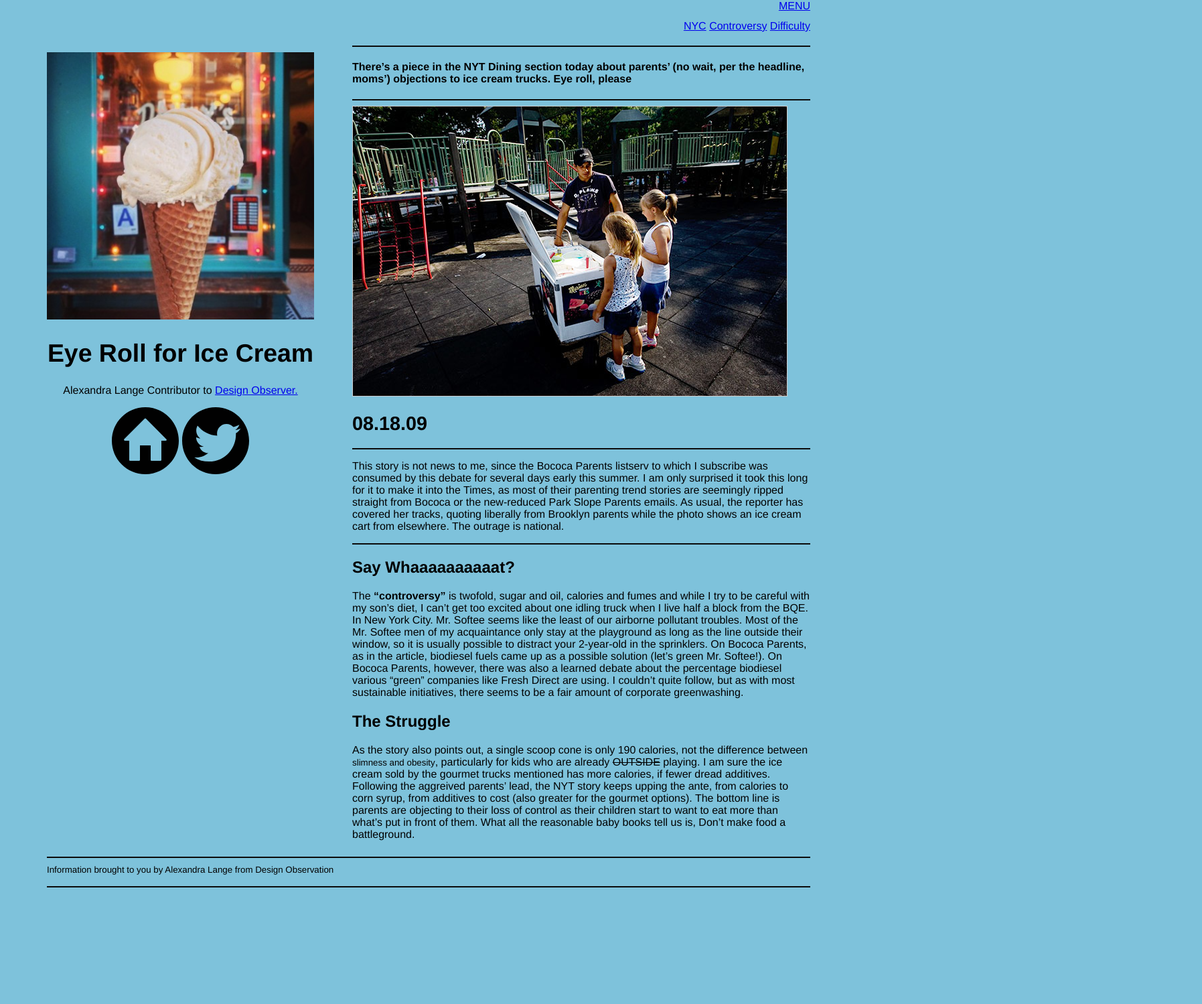
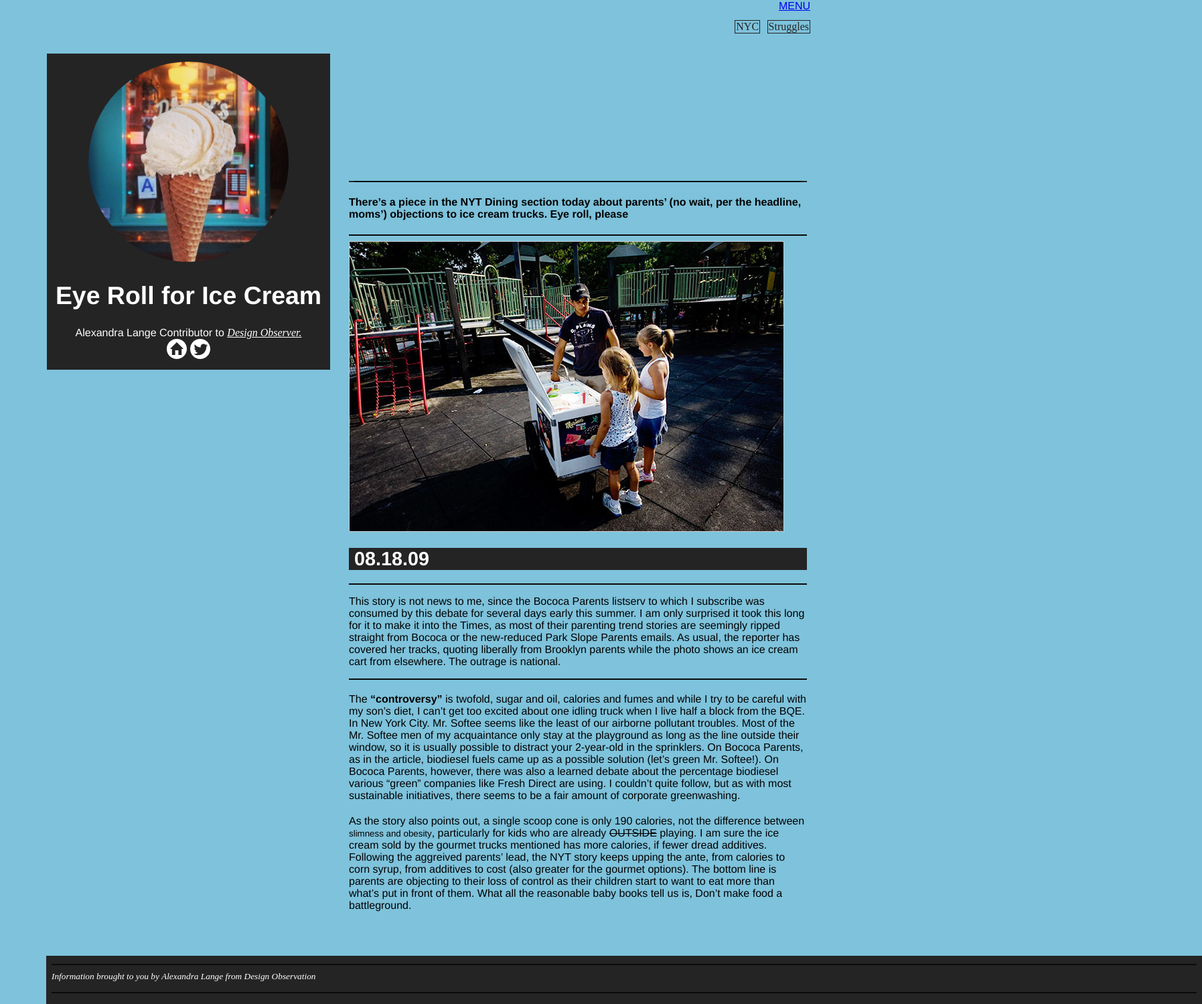
Before and after one commit to Linz0saur/Harris_finalDesign-Observer, a plain HTML site: page index.html in a window 1280 px wide. Shown: the whole page at 67% size, 1795 px wide, since content can reach past the window. Before the commit the page ends 1333 px from the top, so only its background shows below. Drawn offline with nearby package versions, Linux system fonts and the light colour scheme; a script that the page names is missing; a web font is replaced by a local one.

Commit message:
completed final
12.9.14

```diff
--- a/index.html
+++ b/index.html
@@ -18,13 +18,15 @@
             </body>
         </html>
 
-        <a id="home"></a>
+
+
+ <a id="home"></a>
         <nav role="navigation">
             <a href="#" class="toggle-button">MENU</a>
         <ul>
             <li><a href="#NYC">NYC</a></li>
-            <li><a href="#Controversy">Controversy</a></li>
-            <li><a href="#Difficulty">Difficulty</a></li>
+            <li><a href="#Struggles">Struggles</a></li>
+
 
         </ul>
             </nav>
@@ -33,14 +35,9 @@
             <div class="banner-photo">
             <img src="img/cone2.jpg"/>
         <h3 id="banner-headline"><span><span><h1>Eye Roll for Ice Cream</h1></span></h1> Alexandra Lange Contributor to <a href="https://www.http://designobserver.com/" target="_blank" title="Design Observer">Design Observer.</span></h3>
-                <P>
 
 
-
-                </P>
-
-
-                       <footer class="contact">
+              <footer class="contact">
         <ul>
             <li><a href="http://designobserver.com/feature/eye-roll-for-ice-cream/18268/" target="_blank">
 <svg version="1.1"
@@ -70,11 +67,6 @@
 </g>
 </svg>
 </a></li>
-
-
-
-
-
 </g>
 </svg>
 </a></li>
@@ -93,7 +85,6 @@
       <hr color="#0b0b0b">  <h4> There’s a piece in the NYT Dining section today about parents’ (no wait, per the headline, moms’) objections to ice cream trucks. Eye roll, please </h4><hr color="#0b0b0b">
 
 
-
                 <img src="img/icecream.jpg" alt="">
                 <p class="caption"><h1><big>08.18.09</big></h1></p>
 
@@ -102,10 +93,10 @@
               <hr color="#0b0b0b">
 
 
-            <a id="Controversy"></a>
-            <section class="Controversy">
-       <h1 id="Controversy-headline">
-        <h2>Say Whaaaaaaaaaat?</h2>
+            <a id="Struggles"></a>
+            <section class="Struggles">
+       <h1 id="Struggles-headline">
+        <h2></h2>
 
         <p>The <b>“controversy”</b> is twofold, sugar and oil, calories and fumes and while I try to be careful with my son’s diet, I can’t get too excited about one idling truck when I live half a block from the BQE. In New York City. Mr. Softee seems like the least of our airborne pollutant troubles. Most of the Mr. Softee men of my acquaintance only stay at the playground as long as the line outside their window, so it is usually possible to distract your 2-year-old in the sprinklers. On Bococa Parents, as in the article, biodiesel fuels came up as a possible solution (let’s green Mr. Softee!). On Bococa Parents, however, there was also a learned debate about the percentage biodiesel various “green” companies like Fresh Direct are using. I couldn’t quite follow, but as with most sustainable initiatives, there seems to be a fair amount of corporate greenwashing.</p>
 
@@ -118,10 +109,8 @@
 
 
 
-                <a id="Difficulty"></a>
-            <section class="Difficulty">
-            <h1 id="Difficulty-headline">
-        <h2>The Struggle</h2>
+
+        <h2></h2>
 
         <p>As the story also points out, a single scoop cone is only 190 calories, not the difference between <small>slimness and obesity</small>, particularly for kids who are already <s>OUTSIDE</s> playing. I am sure the ice cream sold by the gourmet trucks mentioned has more calories, if fewer dread additives. Following the aggreived parents’ lead, the NYT story keeps upping the ante, from calories to corn syrup, from additives to cost (also greater for the gourmet options). The bottom line is parents are objecting to their loss of control as their children start to want to eat more than what’s put in front of them. What all the reasonable baby books tell us is, Don’t make food a battleground.</p>
 
--- a/scss/_layout.scss
+++ b/scss/_layout.scss
@@ -34,6 +34,7 @@ nav[role="navigation"] ul, .contact ul {
     padding: 0;
 }
 
+
 nav[role="navigation"] ul {
     margin-top: 12px;
 }
@@ -46,7 +47,7 @@ nav[role="navigation"] ul li, .contact ul li {
 header[role="banner"]{
     margin: 30px 0 100px 0;
     @media (min-width: 700px) {
-        float: center;
+        float: left;
         width: 35%;
     }
 }
@@ -59,12 +60,19 @@ main[role="main"] {
     @media (min-width: 700px) {
         float: right;
     width: 60%;
-    }
+    position: relative;
+    top: 200px;
+    right: 5px;
 }
+}
+
 
 footer[role="contentinfo"] {
     @media (min-width: 700px) {
         float: left;
     width: 150%;
+         position: relative;
+    top: 250px;
+    right: 1px;
     }
 }
--- a/scss/_module.scss
+++ b/scss/_module.scss
@@ -14,9 +14,7 @@ contain a number of elements and there is likely to be a desire to
 use descendent or child selectors to target those elements.
 */
 
-
-
-    nav[role="navigation"] ul {
+ nav[role="navigation"] ul {
         list-style-type: none;
     }
 
@@ -26,8 +24,8 @@ nav[role="navigation"] ul a {
     display: inline-block;
     @include fontSize(16px);
     @include headline-font;
-    margin-left: 8px;
-    padding: 0 4px;
+    margin-left: 6px;
+    padding: 0 1px;
     text-decoration: none;
     transition: border 400ms linear;
     transition: color 400ms linear;
@@ -35,22 +33,24 @@ nav[role="navigation"] ul a {
 
     }
 nav[role="navigation"] ul a:hover {
-    border: 1px solid lighten($color, 30%);
+    border: 2px solid lighten($color, 20%);
     color: lighten($color, 30%);
     transition: border 400ms linear;
     transition: color 400ms linear;
 }
 
+
+
 header[role="banner"]{
     animation: colorchange-font 5s linear 1s infinite alternate;
     background-color: $color;
-    color: $background-color;
+    color: #fff;
     padding: 12px;
 }
 
 header[role="banner"] h1 {
     animation: colorchange-font 5s linear 1s infinite alternate;
-    color: $background-color;
+    color: #fff;
 }
 
 header[role="banner"] img {
@@ -63,44 +63,36 @@ header[role="banner"] p {
 }
 
 header[role="banner"] a {
-    color: $background-color;
+    color: #fff;
     @include body-font-italic;
     transition: color 400ms linear;
 }
 
-header[role="banner"] a:hover {
-    color: darken($background-color, 12%);
-    transition: color 400ms linear;
+
+
+.contact svg {
+    width: 30px;
+    height: 30px;
+}
+
+.contact svg path {
+    fill: #fff;
+    transition: fill 400ms linear;
+}
+
+
+main[role="main"] h1 {
+    background-color: $color;
+    color: #fff;
+    padding: 0 8px;
 
 }
 
-.contact svg {
-    width: 24px;
-    height: 24px;
-}
-
-.contact svg path {
-    fill: $background-color;
-    transition: fill 400ms linear;
-}
-
-.contact a:hover svg path {
-    fill: darken($background-color, 12%);
-    transition: fill 400ms linear;
-}
-
-main[role="main"] h1 {
+footer[role="contentinfo"] {
     background-color: $color;
-    color: $background-color;
-    animation: colorchange-font 5s linear 1s infinite alternate;
-    padding: 0 8px;
-}
-
-footer[role="contentinfo"] {
-    animation: colorchange-font 5s linear 1s infinite alternate;
-    background-color: $color;
-    color: $background-color;
+    color: #fff;
     @include body-font-italic;
     line-height: 1;
     padding: 4px 8px 8px 8px;
+
 }
```
Also changed, not shown: css/main.css.
